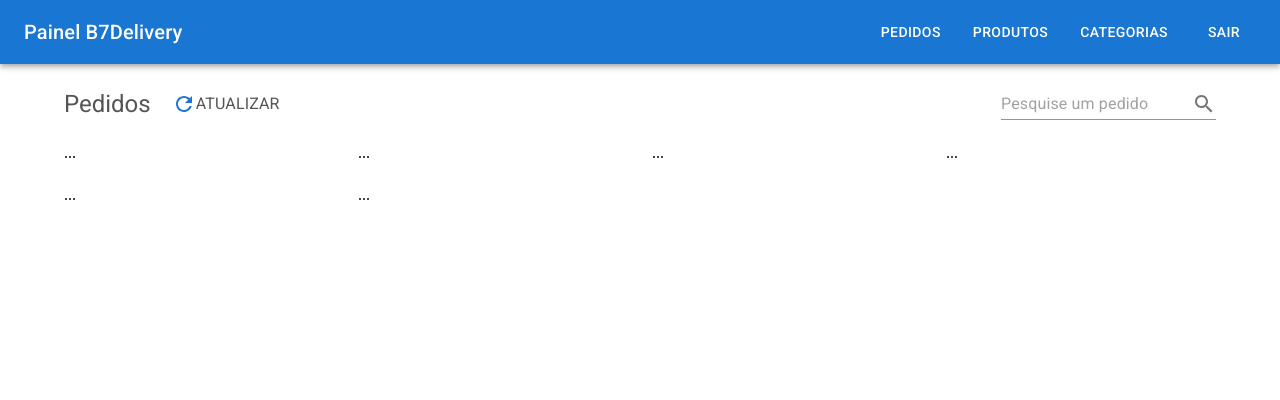
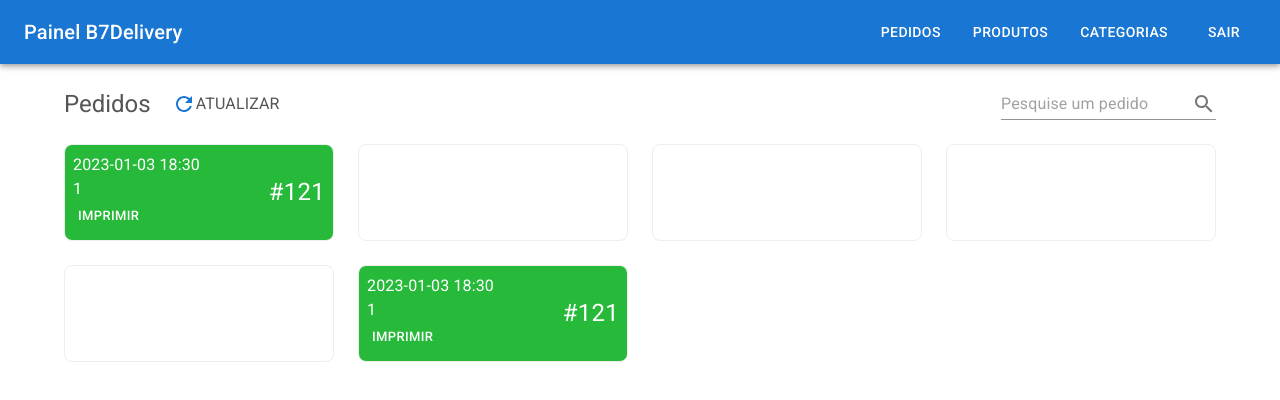
Before and after one commit to matheusmfl/delivery-establishment-dashboard, a Next.js app: page /pedidos in a window 1280 px wide. Shown: the top 400 px of the page. Built offline with nearby package versions, Linux system fonts and the light colour scheme.

Commit message:
Fix error sintaxe OrderStatus, create getStatusBackground function

```diff
--- a/src/components/OrderItem.tsx
+++ b/src/components/OrderItem.tsx
@@ -1,10 +1,51 @@
+import { OrderStatus } from '@/types/OrderStatus'
 import { Order } from '@/types/order'
-import { Box } from '@mui/material'
+import { Box, Button, Typography } from '@mui/material'
 
 type Props = {
   item: Order
 }
 
 export function OrderItem({ item }: Props) {
-  return <Box>...</Box>
+  function getStatusBackground(status: OrderStatus) {
+    const statuses = {
+      preparing: '#2787BA',
+      sent: '#27BA3A',
+      delivered: '#999999',
+    }
+    return statuses[status]
+  }
+  return (
+    <Box
+      sx={{
+        border: '1px solid #eee',
+        color: '#fff',
+        borderRadius: 2,
+        overflow: 'hidden',
+      }}
+    >
+      <Box
+        sx={{
+          display: 'flex',
+          justifyContent: 'space-between',
+          alignItems: 'center',
+          p: 1,
+          backgroundColor: getStatusBackground(item.status),
+        }}
+      >
+        <Box>
+          <Typography component="p">{item.orderDate}</Typography>
+          <Typography component="p">{item.userName}</Typography>
+          <Button size="small" sx={{ color: '#FFF' }}>
+            Imprimir
+          </Button>
+        </Box>
+        <Box>
+          <Typography component="p" sx={{ fontSize: 24 }}>
+            #{item.id}
+          </Typography>
+        </Box>
+      </Box>
+    </Box>
+  )
 }
--- a/src/types/OrderStatus.ts
+++ b/src/types/OrderStatus.ts
@@ -1 +1 @@
-export type OrderStatus = 'preparing' | 'sent' | 'delivery'
+export type OrderStatus = 'preparing' | 'sent' | 'delivered'
```
